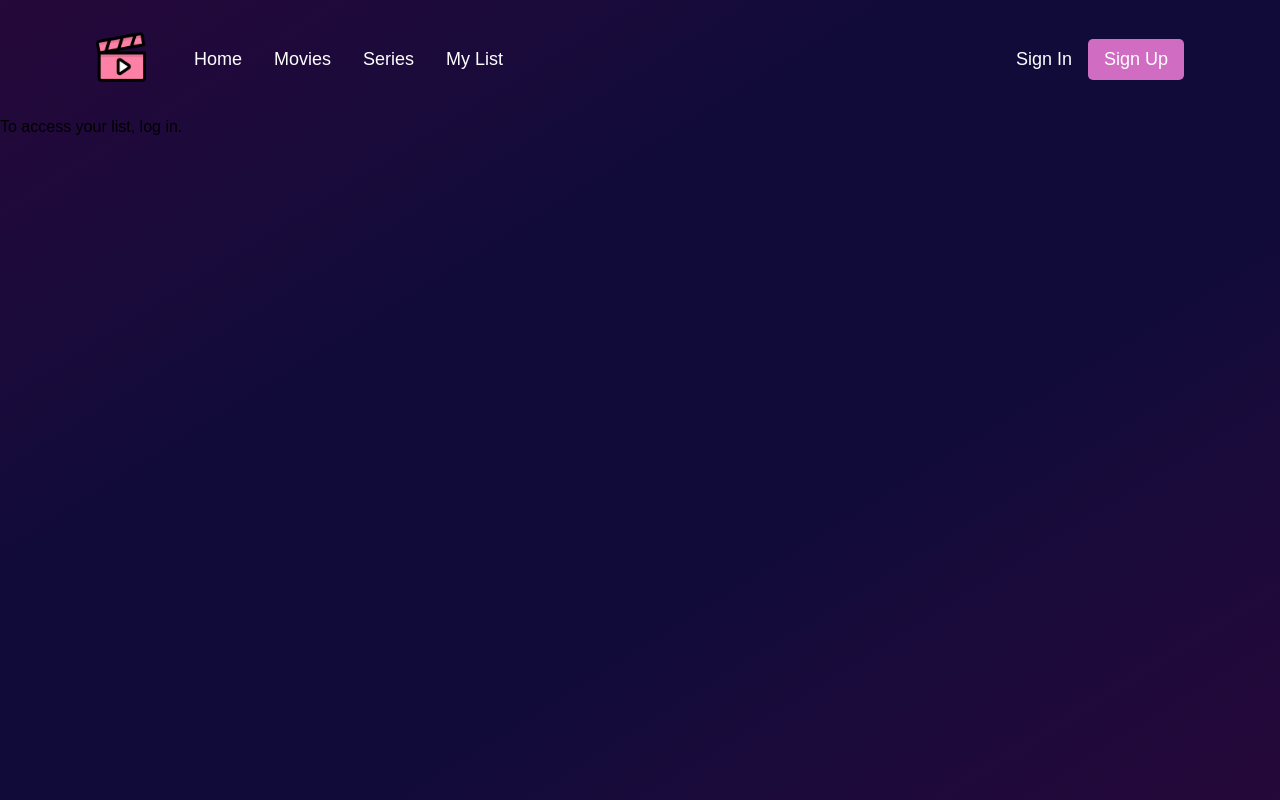
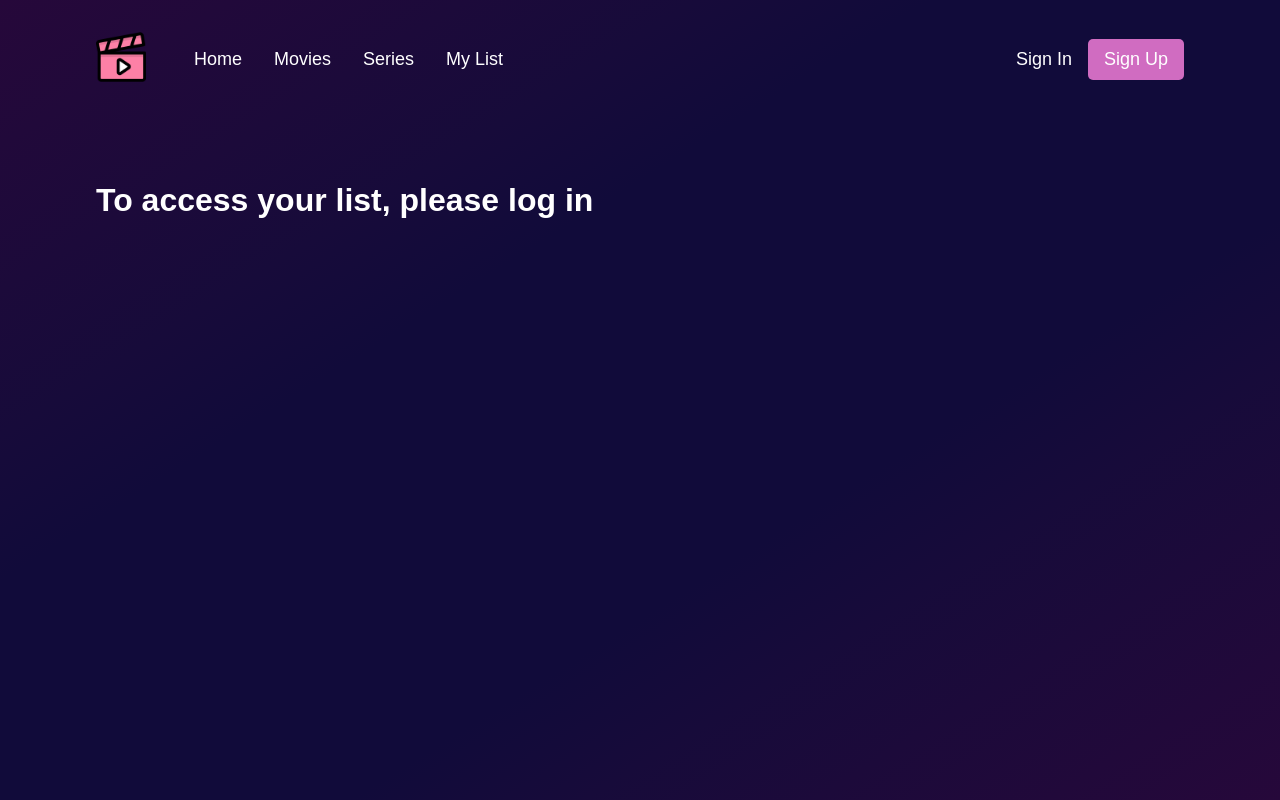
Before and after one commit to zhannasunny/Movie_Tracker, a React (Create React App) app: page /myList in a window 1280 px wide. Built offline with nearby package versions, Linux system fonts and the light colour scheme.

Commit message:
changed text classnames

```diff
--- a/src/components/myList/myList.jsx
+++ b/src/components/myList/myList.jsx
@@ -18,7 +18,14 @@ const MyList = () => {
   };
 
   if (!token) {
-    return <p>To access your list, log in.</p>;
+    return (
+    <div className="myList section__padding">
+      <div className="myList-content">
+        <h1 className='gradient__text'>To access your list, please log in</h1>
+      </div>
+    </div>
+
+    );
   }
 
   return (
@@ -35,7 +42,7 @@ const MyList = () => {
             ))}
           </ul>
         ) : (
-          <p>Your list is empty.</p>
+          <p className='gradient__text'>Your list is empty.</p>
         )}
       </div>
     </div>
```
